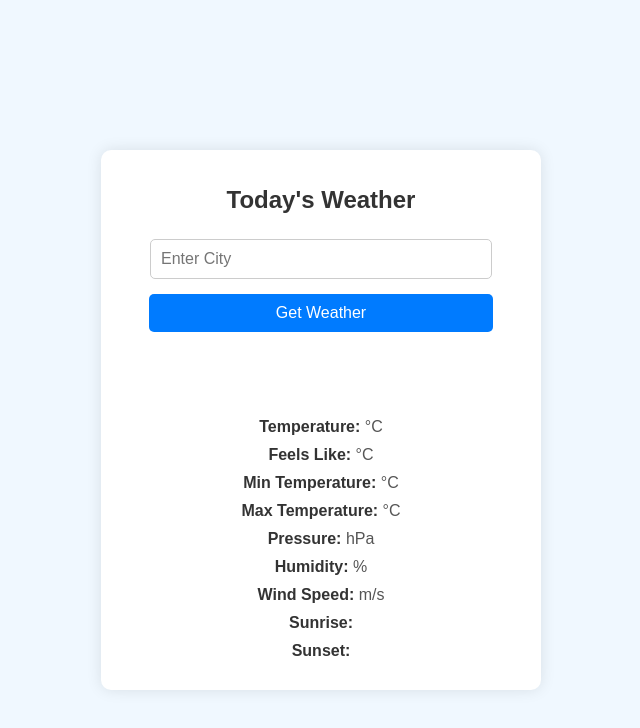
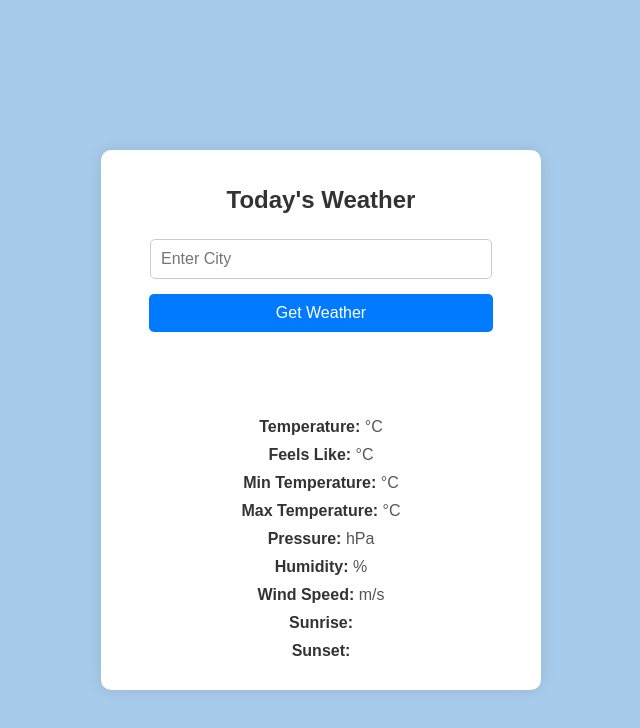
Before and after one commit to attrirajat/weather-app, a plain HTML site: page index.html in a window 1280 px wide. Shown: the whole page, without its empty margins (319-959 px from the left). Drawn offline with Linux system fonts and the light colour scheme.

Commit message:
css updated

```diff
--- a/style.css
+++ b/style.css
@@ -14,7 +14,7 @@
 
 body {
     font-family: Arial, sans-serif;
-    background-color: #f0f8ff;
+    background-color: #a7cbea;
     margin: 0;
     padding: 20px;
     display: flex;
```
